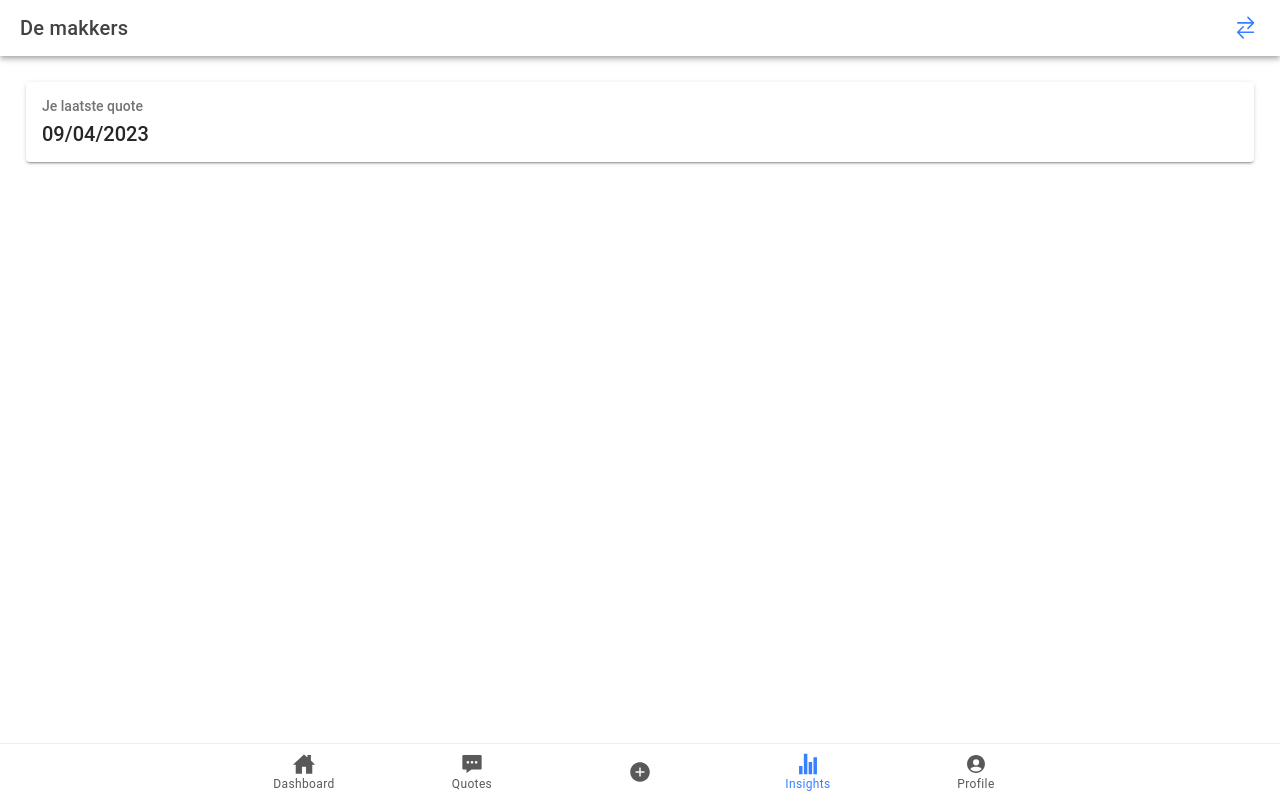
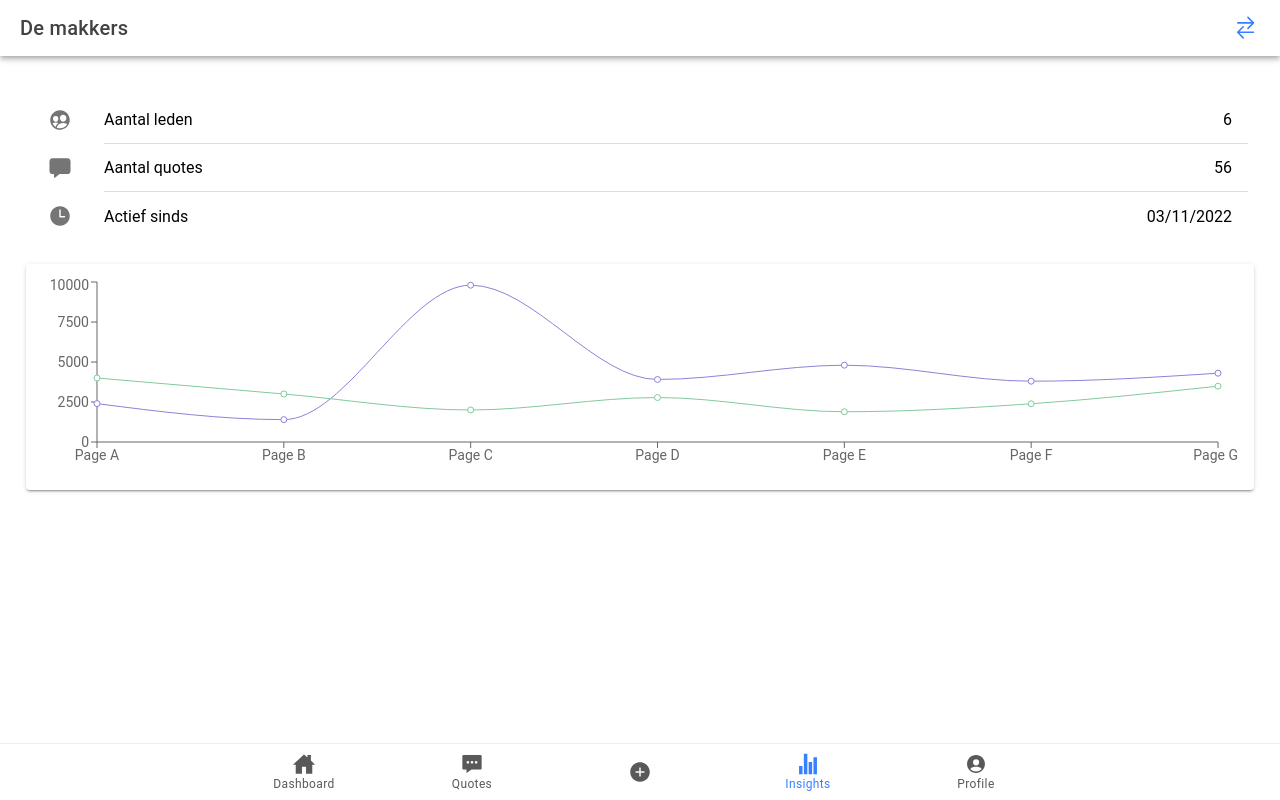
Before and after one commit to rickhellenthal/quotebook, a React (Create React App) app: page /insights in a window 1280 px wide. Built offline with nearby package versions, Linux system fonts and the light colour scheme.

Commit message:
Added ReCharts

```diff
--- a/package.json
+++ b/package.json
@@ -33,6 +33,7 @@
     "react-router": "^5.2.0",
     "react-router-dom": "^5.2.0",
     "react-scripts": "^5.0.0",
+    "recharts": "^2.5.0",
     "typescript": "^4.1.3",
     "web-vitals": "^0.2.4",
     "workbox-background-sync": "^5.1.4",
--- a/src/routes/insightsRoute/InsightsRoute.tsx
+++ b/src/routes/insightsRoute/InsightsRoute.tsx
@@ -1,19 +1,100 @@
-import { IonCard, IonCardHeader, IonCardSubtitle, IonCardTitle } from "@ionic/react";
+import { IonCard, IonCardContent, IonCardHeader, IonCardSubtitle, IonCardTitle, IonIcon, IonItem, IonLabel, IonList } from "@ionic/react";
 import { Page } from "../../components/page/Page";
 import { useSelector } from "react-redux";
 import { RootState } from "../../stores/Store";
 import { GroupToolbar } from "../../components/toolbar";
+import { LineChart, Line, CartesianGrid, XAxis, YAxis, ResponsiveContainer } from "recharts";
+import { informationOutline, informationCircleSharp, chatbox, peopleCircle, time } from "ionicons/icons";
 
+const data = [
+	{
+		name: "Page A",
+		uv: 4000,
+		pv: 2400,
+		amt: 2400,
+	},
+	{
+		name: "Page B",
+		uv: 3000,
+		pv: 1398,
+		amt: 2210,
+	},
+	{
+		name: "Page C",
+		uv: 2000,
+		pv: 9800,
+		amt: 2290,
+	},
+	{
+		name: "Page D",
+		uv: 2780,
+		pv: 3908,
+		amt: 2000,
+	},
+	{
+		name: "Page E",
+		uv: 1890,
+		pv: 4800,
+		amt: 2181,
+	},
+	{
+		name: "Page F",
+		uv: 2390,
+		pv: 3800,
+		amt: 2500,
+	},
+	{
+		name: "Page G",
+		uv: 3490,
+		pv: 4300,
+		amt: 2100,
+	},
+];
 export const InsightsRoute: React.FC = () => {
 	const { appSlice: groupSlice } = useSelector((state: RootState) => state);
 
 	return (
 		<Page title={"Insights"} toolbar={<GroupToolbar groupName={groupSlice.selectedGroup?.name} />}>
+			<IonList inset>
+				<IonItem>
+					<IonIcon slot="start" size="medium" icon={peopleCircle} />
+					<IonLabel>Aantal leden</IonLabel>
+					<IonLabel slot="end">6</IonLabel>
+				</IonItem>
+				<IonItem>
+					<IonIcon slot="start" size="medium" icon={chatbox} />
+					<IonLabel>Aantal quotes</IonLabel>
+					<IonLabel slot="end">56</IonLabel>
+				</IonItem>
+				<IonItem>
+					<IonIcon slot="start" size="medium" icon={time} />
+					<IonLabel>Actief sinds</IonLabel>
+					<IonLabel slot="end">03/11/2022</IonLabel>
+				</IonItem>
+			</IonList>
+
 			<IonCard>
-				<IonCardHeader>
-					<IonCardSubtitle>Je laatste quote</IonCardSubtitle>
-					<IonCardTitle>09/04/2023</IonCardTitle>
-				</IonCardHeader>
+				<IonCardContent>
+					<ResponsiveContainer width="100%" height={200}>
+						<LineChart
+							title="Willekeurige data"
+							data={data}
+							margin={{
+								top: 5,
+								right: 20,
+								left: -5,
+								bottom: 5,
+							}}
+						>
+							{/* <CartesianGrid strokeDasharray="3 3" /> */}
+							<XAxis dataKey="name" />
+							<YAxis />
+
+							<Line type="monotone" dataKey="pv" stroke="#8884d8" activeDot={{ r: 8 }} />
+							<Line type="monotone" dataKey="uv" stroke="#82ca9d" />
+						</LineChart>
+					</ResponsiveContainer>
+				</IonCardContent>
 			</IonCard>
 		</Page>
 	);
```
Also changed, not shown: 1 other file (tests, documents, lock files or other folders).
